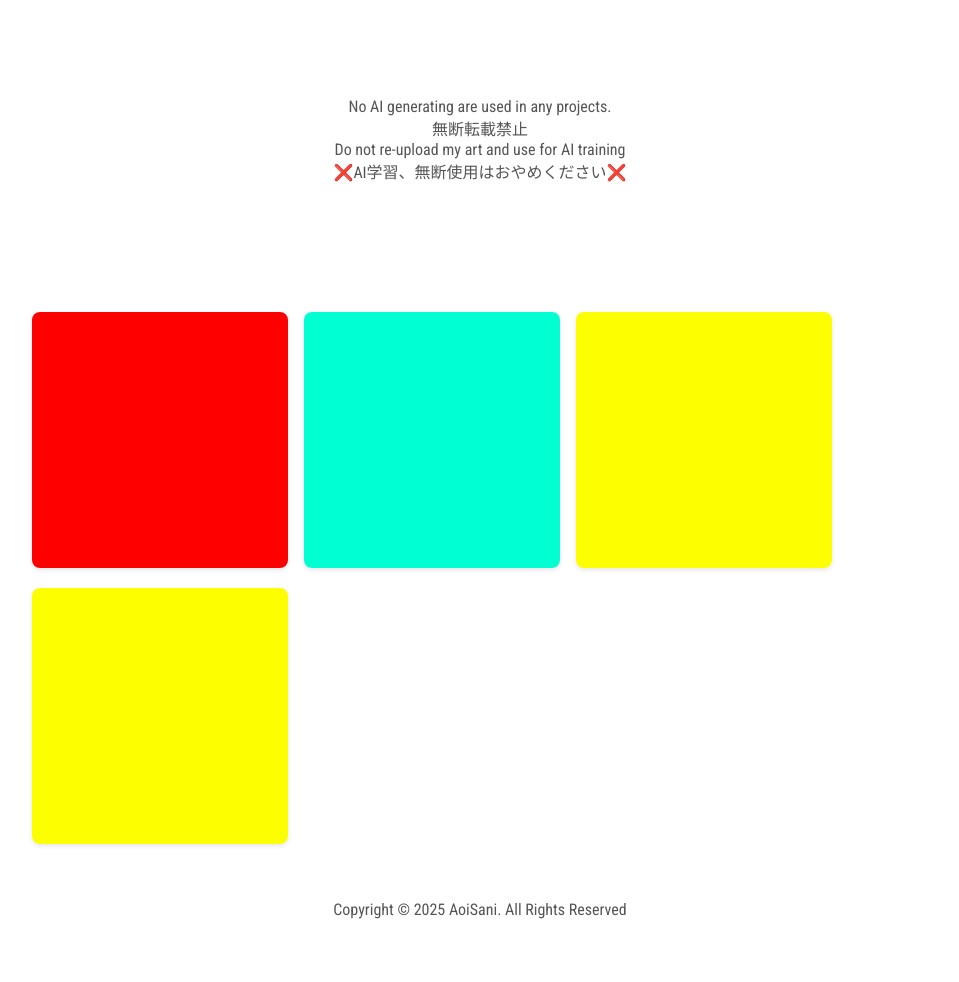
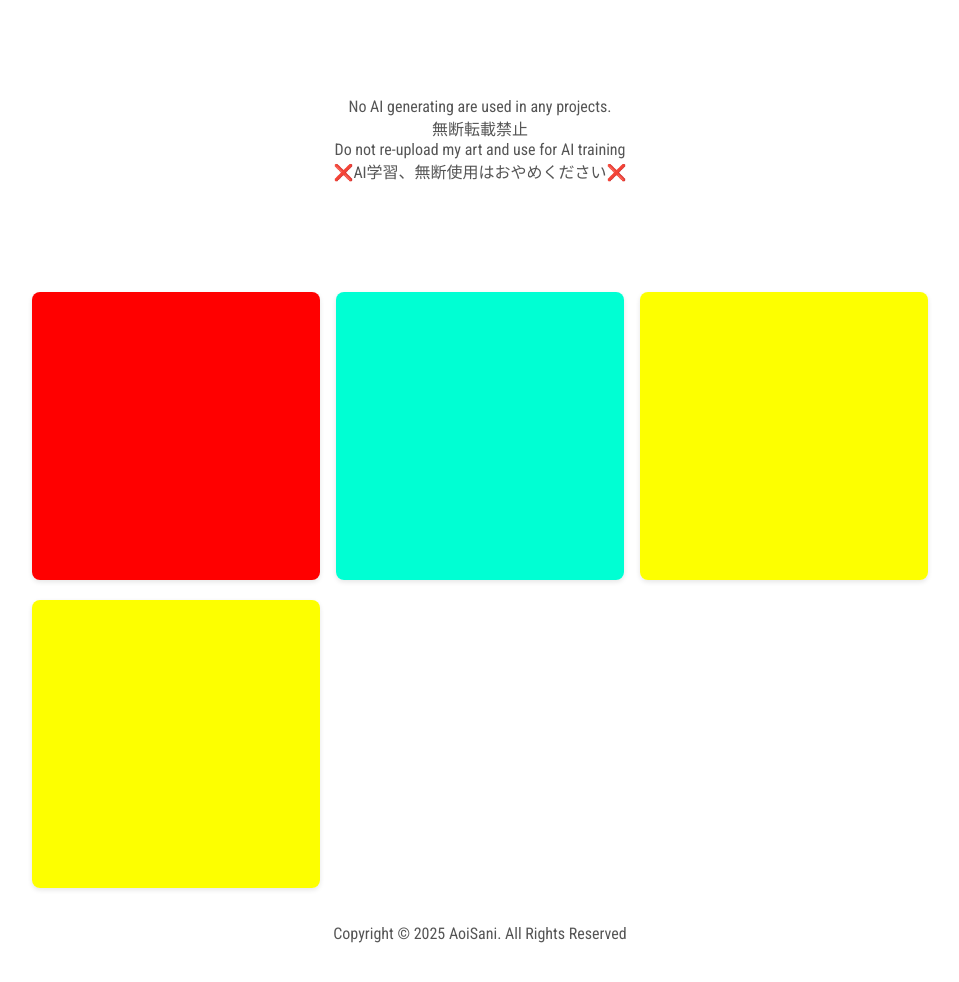
Before and after one commit to AoiSani/aoisani.github.io, a plain HTML site: page all-projects.html in a window 1280 px wide. Shown: the part 116-1098 px from the top of the page, without its empty margins (160-1119 px from the left). Drawn offline with Linux system fonts and the light colour scheme.

Commit message:
Update style.css

```diff
--- a/style.css
+++ b/style.css
@@ -569,13 +569,11 @@ al-main {
 #al-layer1 {
     padding: 2rem; /* Add some padding around the section */
     background-color: white; /* Ensure background is white */
-    display: flex;
-    align-items: center;
 }
 
 .grid-container {
     display: grid;
-    grid-template-columns: repeat(auto-fill, minmax(200px, 1fr)); /* 3 columns minimum */
+    grid-template-columns: repeat(3, 1fr); /* Fixed 3 columns */
     gap: 1rem; /* Space between grid items */
 }
 
```
